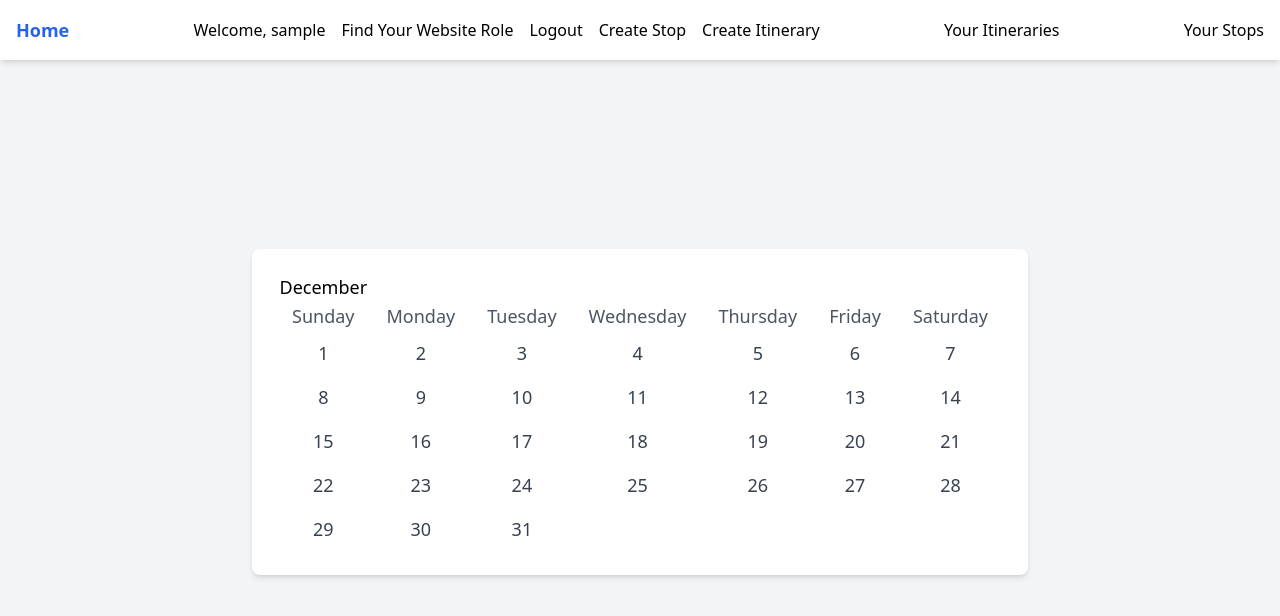
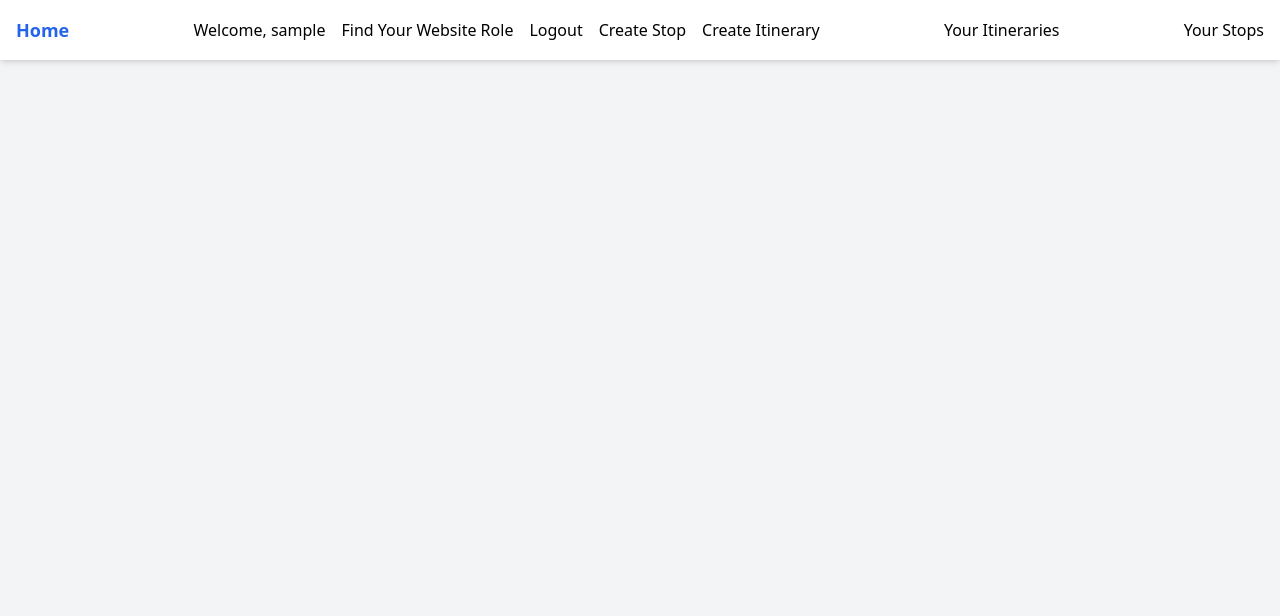
Before and after one commit to toniiiiichan/FP264, a website: page app/public/index/index.html in a window 1280 px wide. Drawn offline with nearby package versions, Linux system fonts and the light colour scheme; files that its build step writes are made by us from their sources; sample sign-in values are in the browser's storage; files whose address does not match are found by name.

Commit message:
finishing changes

```diff
--- a/app/public/index/index.html
+++ b/app/public/index/index.html
@@ -12,75 +12,6 @@
     <script src="nav.js"></script>
     <script src="index.js"></script>
     <script src="../autodirect.js"></script>
-
-    <div class="text-center">
-        <p class="text-2xl font-bold text-blue-600 mb-6"></p>
-        <div class="bg-white p-6 rounded-lg shadow-md inline-block">
-            <table id="calendar-table" class="table-auto w-full text-lg">
-                <tr id="calendar-month" class="text-red-600 font-medium">
-                    <th colspan="7" class="text-3xl font-extrabold text-blue-500 mb-4 py-2"></th>
-                </tr>
-                <tr class="text-gray-600 font-medium">
-                    <td class="py-5 px-4 text-center">Sunday</td>
-                    <td class="py-5 px-4 text-center">Monday</td>
-                    <td class="py-5 px-4 text-center">Tuesday</td>
-                    <td class="py-5 px-4 text-center">Wednesday</td>
-                    <td class="py-5 px-4 text-center">Thursday</td>
-                    <td class="py-5 px-4 text-center">Friday</td>
-                    <td class="py-5 px-4 text-center">Saturday</td>
-                </tr>
-            </table>
-        </div>
-    </div>
 </body>
 
-<script>
-    console.log(sessionStorage);
-    let calendarMonth = document.getElementById("calendar-month");
-    const currentDate = new Date();
-    const currentYear = currentDate.getFullYear();
-    console.log(currentYear);
-    const currentMonthIndex = currentDate.getMonth();
-
-    const monthNames = [
-        "January", "February", "March", "April", "May", "June",
-        "July", "August", "September", "October", "November", "December"
-    ];
-
-    const currentMonthName = monthNames[currentMonthIndex];
-    calendarMonth.textContent = currentMonthName;
-    console.log(currentMonthName);
-
-    var dt = new Date(currentMonthName + " 1, " + currentYear);
-    const firstDayOfMonth = dt.getDay();
-
-    console.log(firstDayOfMonth);
-
-    const daysInMonth = (year, month) => new Date(year, month, 0).getDate();
-    let daysInCurrentMonth = daysInMonth(2024, currentMonthIndex);
-    console.log(daysInCurrentMonth);
-
-    for (let i = 0; i < 5; i++) {
-        let table = document.getElementById("calendar-table");
-        let tr = document.createElement("tr");
-        for (let j = 0; j < 7; j++) {
-            let td = document.createElement("td");
-            let date = (j + 1) + (7 * i);
-
-            if(i == 0 && j < firstDayOfMonth) {
-                j++;
-            }
-            else if (date <= daysInCurrentMonth + 1) {
-                let a = document.createElement("a");
-                a.href = "date?month=" + currentMonthName.toLowerCase() + "&day=" + date;
-                a.textContent = date;
-                td.append(a);
-            }
-
-            td.className = "text-center py-2 text-gray-700 hover:text-blue-500"; // Styling for calendar dates
-            tr.append(td);
-        }
-        table.append(tr);
-    }
-</script>
 </html>
--- a/app/public/nav.html
+++ b/app/public/nav.html
@@ -2,10 +2,10 @@
     <div class="container mx-auto flex justify-between items-center p-4">
         <a href="/" class="text-blue-600 font-bold text-lg">Home</a>
         <div id="login-options" class="flex space-x-4"></div>
-        <a href = "/">
+        <a href = "/youritineraries.html">
             Your Itineraries
         </a>
-        <a href = "/">
+        <a href = "/yourstops.html">
             Your Stops
         </a>
     </div>
```
